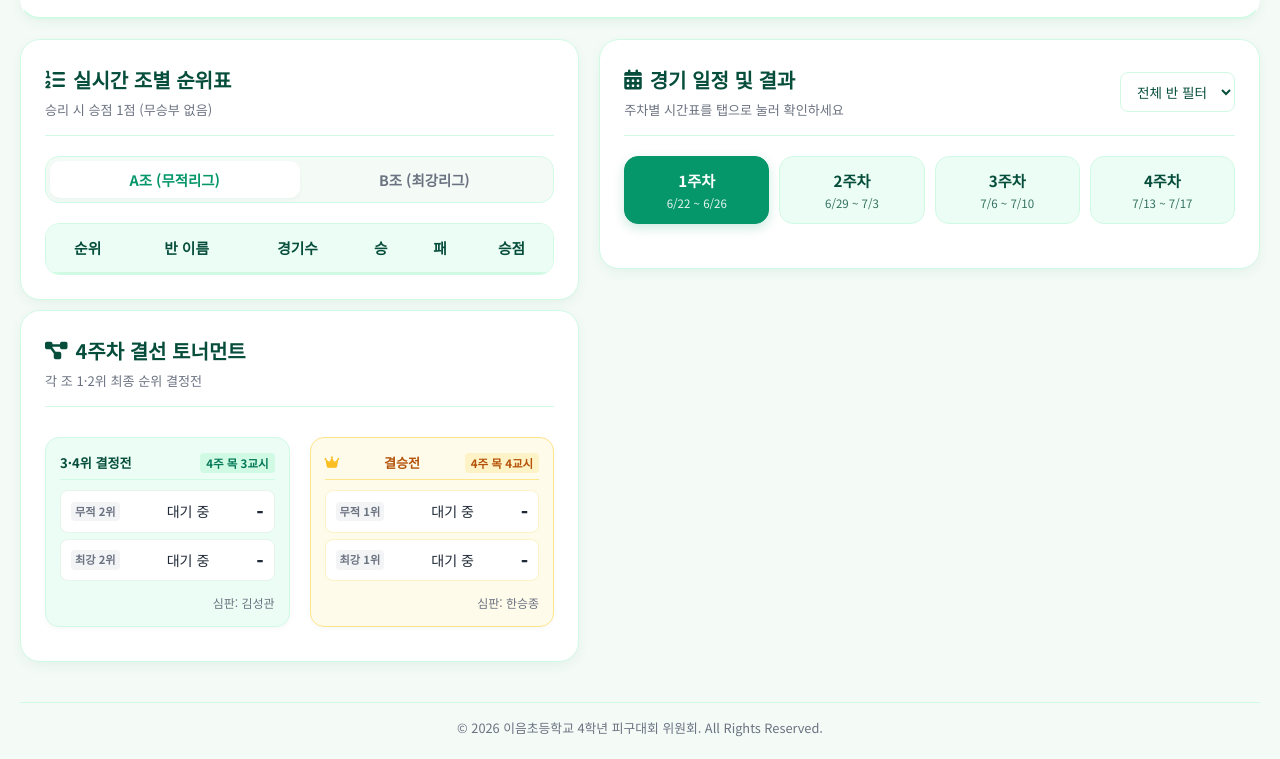
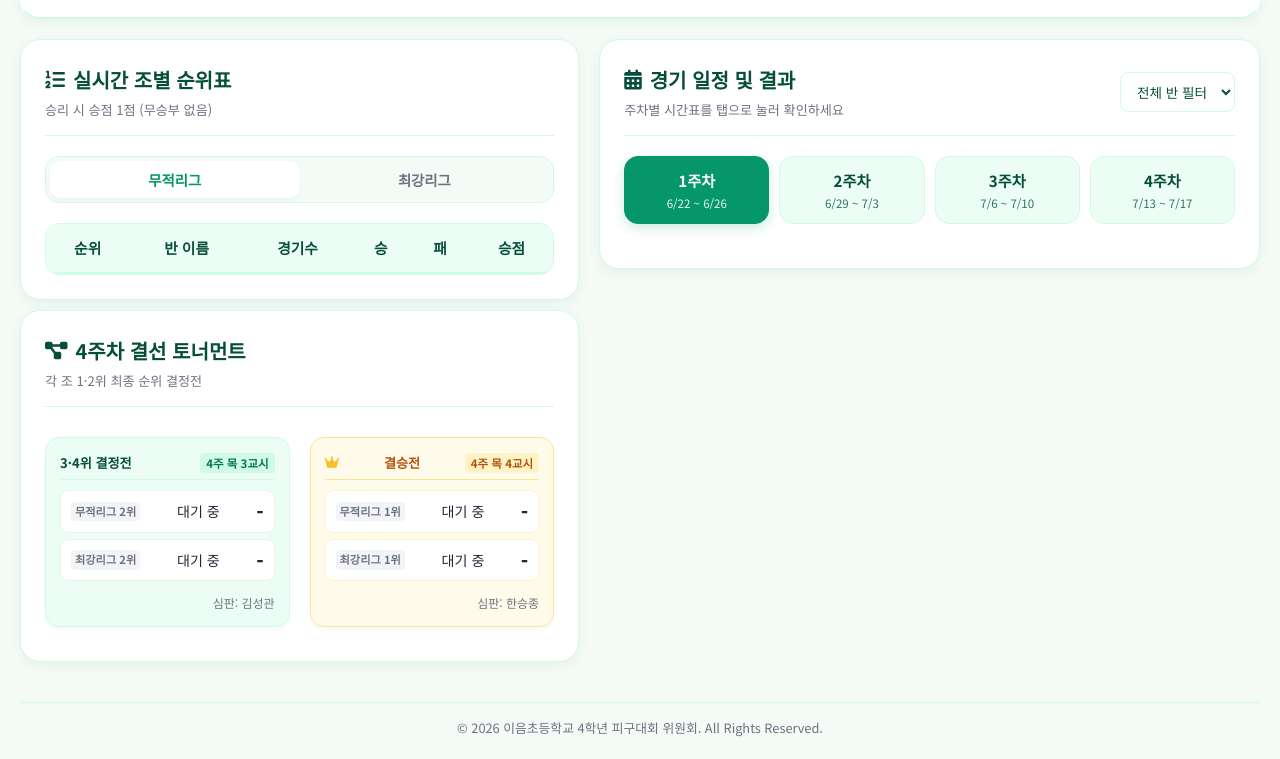
Before and after one commit to myungsin89-cell/pigu, a website: page public/index.html in a window 1280 px wide. Shown: the part 137-896 px from the top of the page. Drawn offline with Linux system fonts and the light colour scheme; no server answers.

Commit message:
Remove A/B group prefix and leave only league names to avoid confusion

```diff
--- a/public/app.js
+++ b/public/app.js
@@ -230,12 +230,12 @@ function renderPlayoffs() {
   const finalMatch = state.playoffs.find(p => p.id === 'playoff_2');
 
   // Map Consolation (3·4위전)
-  renderPlayoffTeam(el.playoffT1C, a2, '무적 2위', consolationMatch, a2?.id);
-  renderPlayoffTeam(el.playoffT2C, b2, '최강 2위', consolationMatch, b2?.id);
+  renderPlayoffTeam(el.playoffT1C, a2, '무적리그 2위', consolationMatch, a2?.id);
+  renderPlayoffTeam(el.playoffT2C, b2, '최강리그 2위', consolationMatch, b2?.id);
 
   // Map Final (결승전)
-  renderPlayoffTeam(el.playoffT1F, a1, '무적 1위', finalMatch, a1?.id);
-  renderPlayoffTeam(el.playoffT2F, b1, '최강 1위', finalMatch, b1?.id);
+  renderPlayoffTeam(el.playoffT1F, a1, '무적리그 1위', finalMatch, a1?.id);
+  renderPlayoffTeam(el.playoffT2F, b1, '최강리그 1위', finalMatch, b1?.id);
 
   // Display referee info
   if (consolationMatch) el.refConsolation.textContent = `심판: ${consolationMatch.referee}`;
--- a/public/index.html
+++ b/public/index.html
@@ -49,8 +49,8 @@
             </div>
 
             <div class="tabs-sub">
-              <button class="tab-sub-btn active" data-group="a">A조 (무적리그)</button>
-              <button class="tab-sub-btn" data-group="b">B조 (최강리그)</button>
+              <button class="tab-sub-btn active" data-group="a">무적리그</button>
+              <button class="tab-sub-btn" data-group="b">최강리그</button>
             </div>
 
             <div class="standings-table-container">
@@ -106,13 +106,13 @@
                   <div class="teams-list" id="playoff-consolation-box">
                     <!-- Team 1 -->
                     <div class="playoff-team" id="playoff-t1-c">
-                      <span class="team-source-tag">무적 2위</span>
+                      <span class="team-source-tag">무적리그 2위</span>
                       <span class="team-name">대기 중</span>
                       <span class="playoff-score">-</span>
                     </div>
                     <!-- Team 2 -->
                     <div class="playoff-team" id="playoff-t2-c">
-                      <span class="team-source-tag">최강 2위</span>
+                      <span class="team-source-tag">최강리그 2위</span>
                       <span class="team-name">대기 중</span>
                       <span class="playoff-score">-</span>
                     </div>
@@ -126,13 +126,13 @@
                   <div class="teams-list" id="playoff-final-box">
                     <!-- Team 1 -->
                     <div class="playoff-team" id="playoff-t1-f">
-                      <span class="team-source-tag">무적 1위</span>
+                      <span class="team-source-tag">무적리그 1위</span>
                       <span class="team-name">대기 중</span>
                       <span class="playoff-score">-</span>
                     </div>
                     <!-- Team 2 -->
                     <div class="playoff-team" id="playoff-t2-f">
-                      <span class="team-source-tag">최강 1위</span>
+                      <span class="team-source-tag">최강리그 1위</span>
                       <span class="team-name">대기 중</span>
                       <span class="playoff-score">-</span>
                     </div>
```
